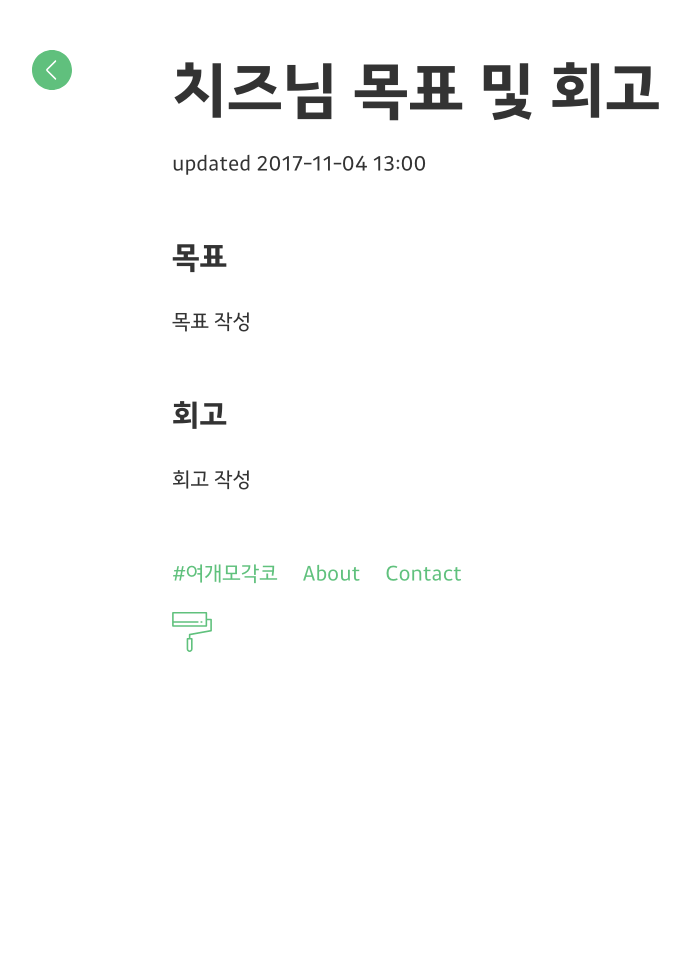
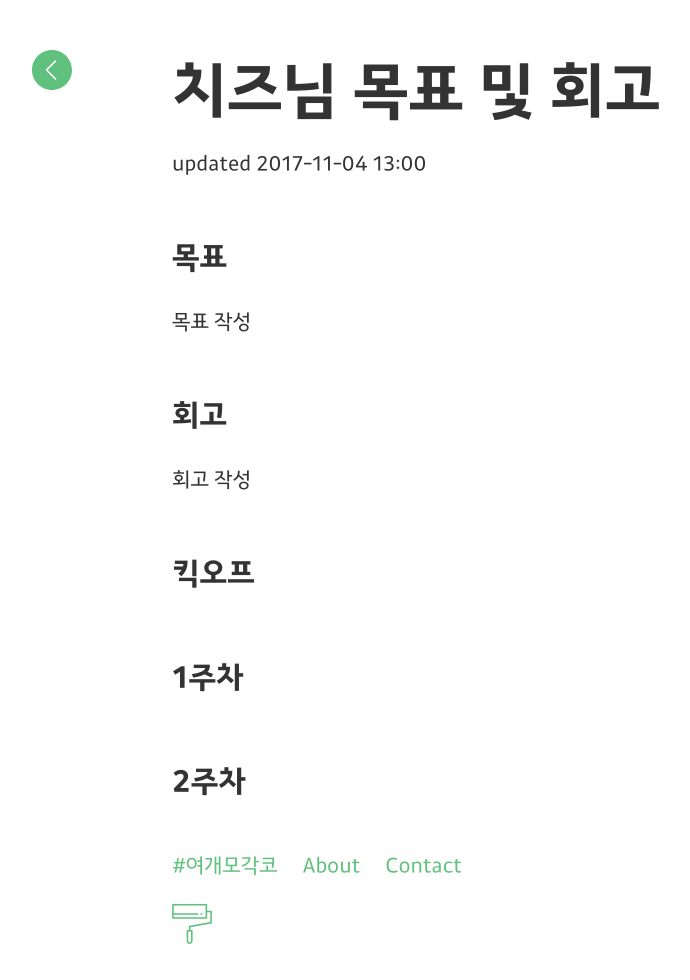
Before and after one commit to yeogaemogaco/retrospective-2nd, a Jekyll site: the page built from _posts/2017-11-04-sweetroute.md, in a window 1280 px wide. Shown: the whole page, without its empty margins (18-708 px from the left). Built offline with Jekyll 4.4.1, drawn with Linux system fonts in a browser that asks for light colours.

Commit message:
Update 2017-11-04-sweetroute.md

```diff
--- a/_posts/2017-11-04-sweetroute.md
+++ b/_posts/2017-11-04-sweetroute.md
@@ -10,3 +10,9 @@ date: 2017-11-04 13:00
 
 ## 회고
 회고 작성
+
+## 킥오프
+
+## 1주차
+
+## 2주차
```
